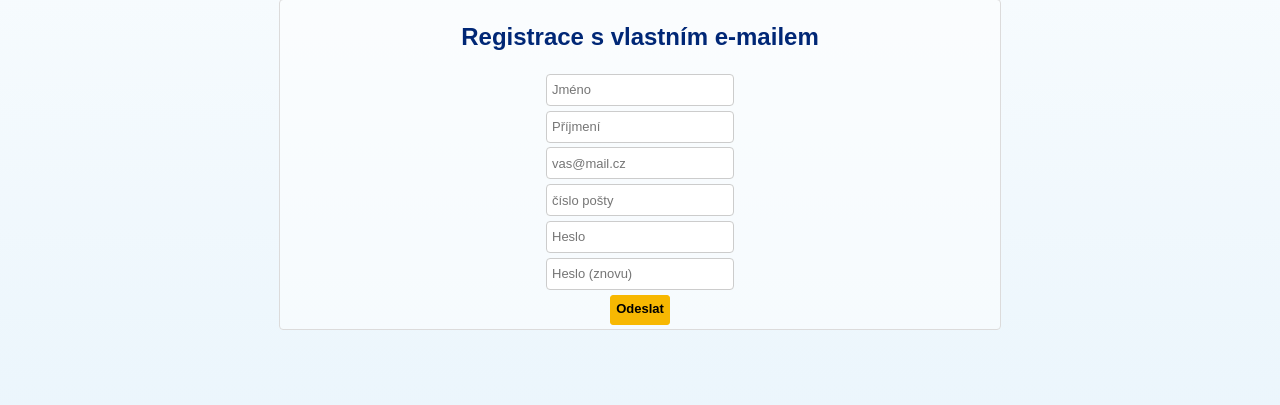
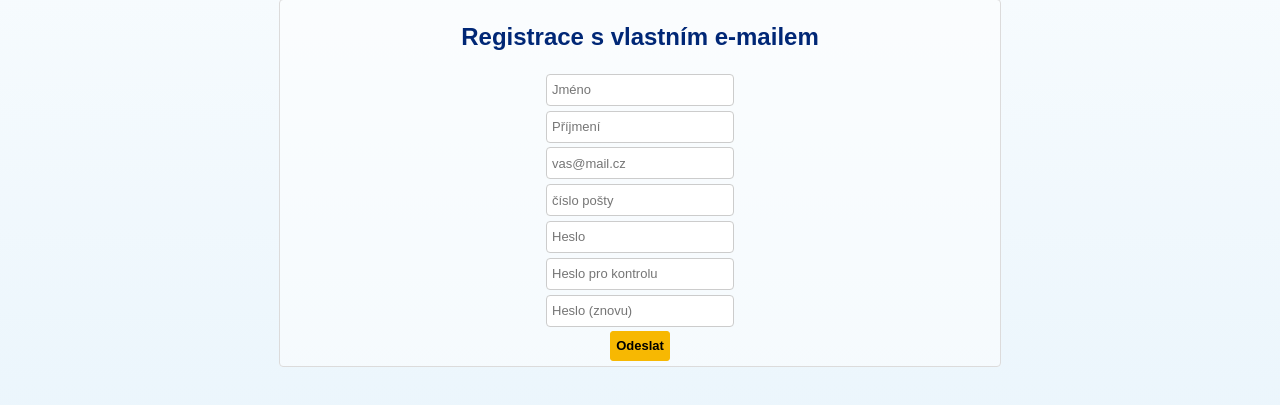
Before and after one commit to ApplePie420/ceskaposta.club, a website: page public/vlastni-email.html in a window 1280 px wide. Shown: the part 339-744 px from the top of the page. Drawn offline with Linux system fonts and the light colour scheme.

Commit message:
druhe heslo u vlastniho mailu

```diff
--- a/public/vlastni-email.html
+++ b/public/vlastni-email.html
@@ -31,6 +31,8 @@
                 <br>
                 <input type="password" name="password" id="heslo" placeholder="Heslo" required>
                 <br>
+                <input type="password" name="password" id="heslo" placeholder="Heslo pro kontrolu" required>
+                <br>
                 <input type="password" id="heslo" placeholder="Heslo (znovu)" required>
                 <br>
                 <input type="submit" value="Odeslat">
```
Also changed, not shown: 1 other file.
